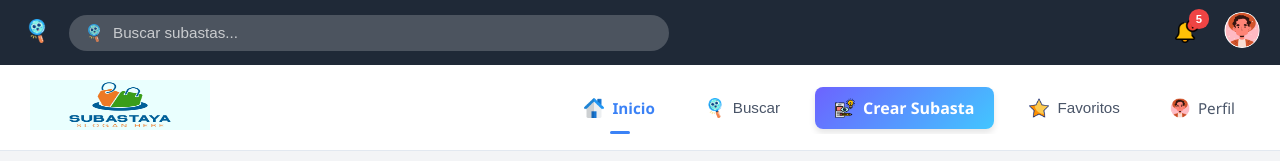
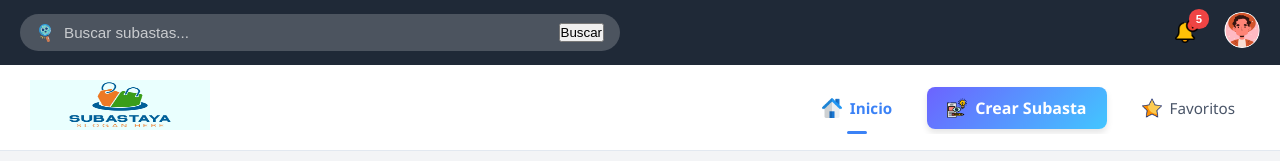
Before and after one commit to daswsi-utp/daswsi-utp-auction-frontend_backend_Dise-o, a Next.js app in the folder frontend/: page / in a window 1280 px wide. Shown: the top 161 px of the page. Built offline with nearby package versions, Linux system fonts and the light colour scheme.

Commit message:
Modified Header.jsx component

```diff
--- a/frontend/app/componets/Header.jsx
+++ b/frontend/app/componets/Header.jsx
@@ -25,14 +25,7 @@ export default function Header() {
       {/* Top Bar */}
       <div className="top-bar">
         <div className="top-bar-left">
-          <button className="menu-toggle">
-            <Image
-              src="/iconos/icobuscar.png"
-              alt="Menú"
-              width={24}
-              height={24}
-            />
-          </button>
+
           <div className={`search-box ${searchFocused ? 'focused' : ''}`}>
             <Image
               src="/iconos/icobuscar.png"
@@ -47,6 +40,9 @@ export default function Header() {
               onFocus={() => setSearchFocused(true)}
               onBlur={() => setSearchFocused(false)}
             />
+            <button className="search-button">
+              Buscar
+            </button>
           </div>
         </div>
         <div className="top-bar-right">
@@ -98,15 +94,8 @@ export default function Header() {
             />
             <span>Inicio</span>
           </Link>
-          <button className="nav-item">
-            <Image
-              src="/iconos/icobuscar.png"
-              alt="Buscar"
-              width={20}
-              height={20}
-            />
-            <span>Buscar</span>
-          </button>
+
+
           <Link href="/create-auction" className="create-auction-btn">
             <Image
               src="/iconos/icocrearsubasta.png"
@@ -116,7 +105,7 @@ export default function Header() {
             />
             <span>Crear Subasta</span>
           </Link>
-          <button className="nav-item">
+          <Link href="/favorites" className="nav-item">
             <Image
               src="/iconos/icofavorito.png"
               alt="Favoritos"
@@ -124,15 +113,6 @@ export default function Header() {
               height={20}
             />
             <span>Favoritos</span>
-          </button>
-          <Link href="/login/profile" className="nav-item">
-            <Image
-              src="/iconos/hombreperfil.png"
-              alt="Perfil"
-              width={20}
-              height={20}
-            />
-            <span>Perfil</span>
           </Link>
         </div>
       </nav>
```
